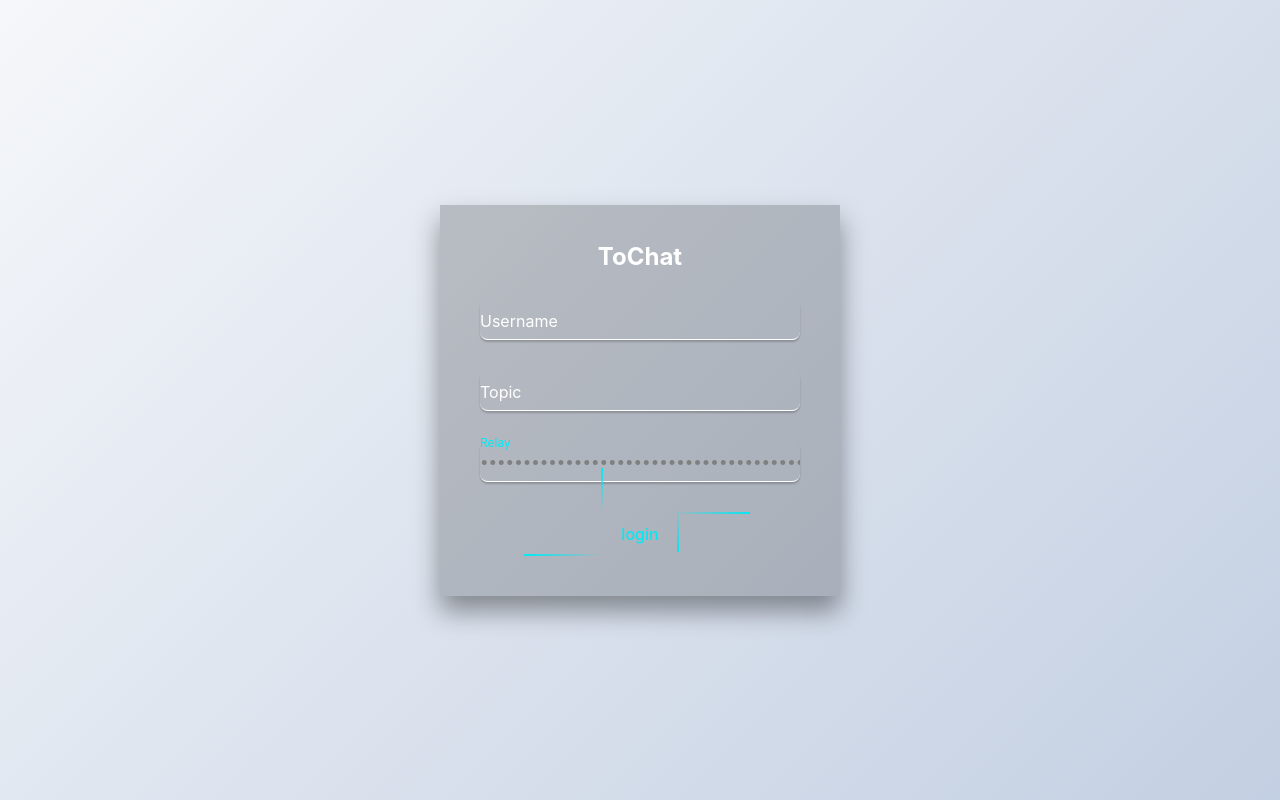
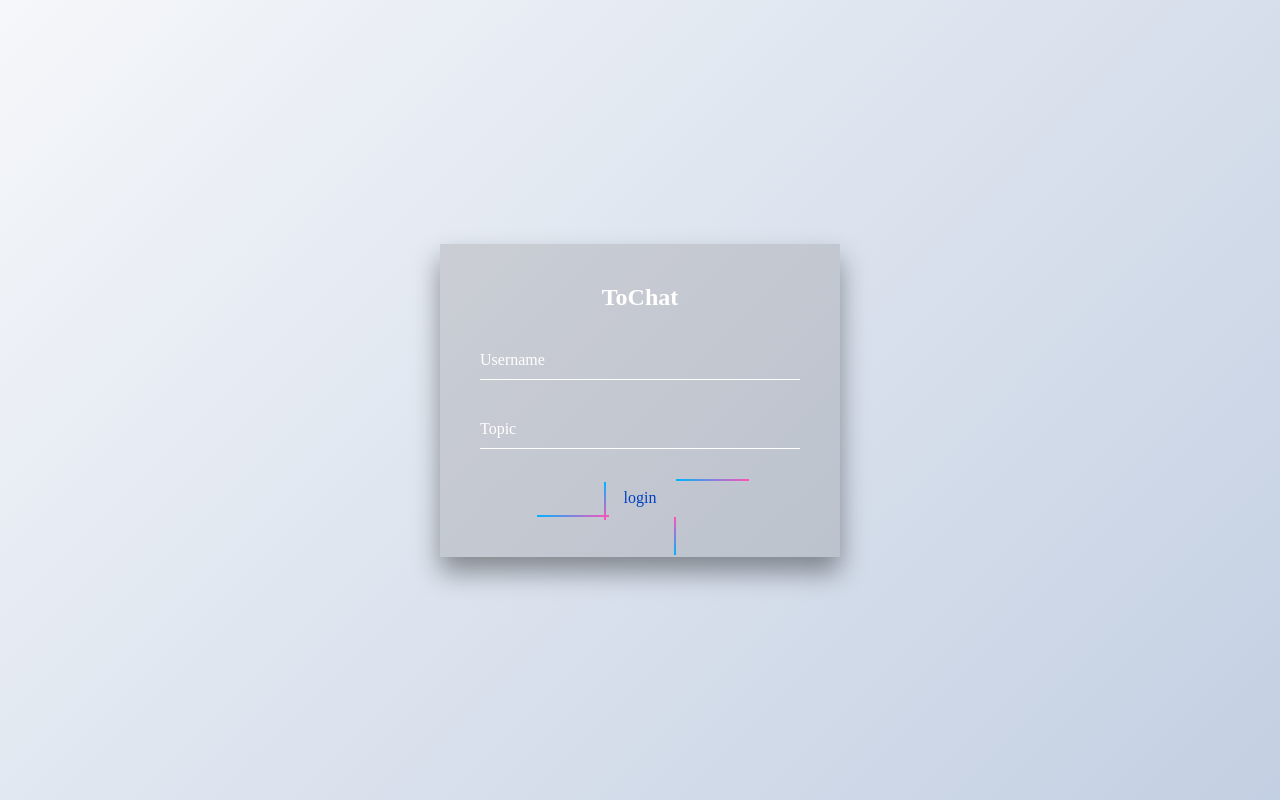
Before and after one commit to whyubel1eve/tochat, a React (Vite) app: page /login in a window 1280 px wide. Built offline with nearby package versions, Linux system fonts and the light colour scheme.

Commit message:
built-in relay

```diff
--- a/src/components/Login/login.css
+++ b/src/components/Login/login.css
@@ -1,21 +1,3 @@
-*{
-	/*初始化 清除页面元素的内外边距*/
-	padding: 0;
-	margin: 0;
-	/*盒子模型*/
-	box-sizing: border-box;
-}
-body {
-	/*弹性布局 让页面元素垂直+水平居中*/
-	display: flex;
-	justify-content: center;
-	align-items: center;
-	/*让页面始终占浏览器可视区域总高度*/
-	height: 100vh;
-	/*背景渐变色*/
-	/* background: linear-gradient(#141e30,#243b55); */
-	background-image: linear-gradient(135deg, #f5f7fa 0%, #c3cfe2 100%);
-}
 .login{
 	/*弹性布局 让子元素称为弹性项目*/
 	display: flex;
@@ -27,7 +9,7 @@ body {
 	align-items: center;
 	width: 400px;
 	padding: 40px;
-	background-color: rgba(0, 0, 0, 0.2);
+	background-color: rgba(97, 90, 90, 0.2);
 	box-shadow: 0 15px 25px rgba(0, 0, 0, 0.4);
 
 }
@@ -81,7 +63,7 @@ body {
 .login .login_box input:focus + label,
 .login  .login_box input:valid + label{
 	top: -20px;
-	color: #03e9f4;
+	color: #0140c0;
 	font-size: 12px;
 }
 
@@ -89,7 +71,7 @@ body {
 	/*overflow: hidden;*/
 	position: relative;
 	padding: 10px 20px;
-	color: #03e9f4;
+	color: #0140c0;
 	/*取消a表现原有的下划线*/
 	text-decoration: none;
 	/*同样加个过渡*/
@@ -110,7 +92,7 @@ body {
 	width: 100%;
 	height: 2px;
 	/*to right 就是往右边 下面的同理*/
-	background: linear-gradient(to right,transparent,#03e9f4);
+	background: linear-gradient(to right,#00b3ff,#ff52ba);
 	/*动画 名称  时长 linear是匀速运动 infinite是无限次运动*/
 	animation: move1 1s linear infinite;
 
@@ -120,7 +102,7 @@ body {
 	top: -100%;
 	width: 2px;
 	height: 100%;
-	background: linear-gradient(transparent,#03e6f4);
+	background: linear-gradient(#ff52ba,#00b3ff);
 	/*这里多了个0.25s其实是延迟时间*/
 	animation: move2 1s linear 0.25s infinite;
 }
@@ -130,7 +112,7 @@ body {
 	bottom: 0;
 	width: 100%;
 	height: 2px;
-	background: linear-gradient(to left,transparent,#03e9f4);
+	background: linear-gradient(to left,#ff52ba,#00b3ff);
 
 	animation: move3 1s linear 0.5s infinite;
 }
@@ -140,7 +122,7 @@ body {
 	bottom: -100%;
 	width: 2px;
 	height: 100%;
-	background: linear-gradient(#03e9f4,transparent);
+	background: linear-gradient(#00b3ff,#ff52ba);
 	animation: move4 1s linear 0.75s infinite;
 }
 /*写一下动画 */
--- a/src/components/Login/login.tsx
+++ b/src/components/Login/login.tsx
@@ -8,27 +8,24 @@ import { NavigateFunction, useNavigate } from "react-router-dom";
 export default function Login() {
   const name_ref: MutableRefObject<any> = useRef(null);
   const topic_ref: MutableRefObject<any> = useRef(null);
-  const relay_ref: MutableRefObject<any> = useRef(null);
 
   const navigate: NavigateFunction = useNavigate();
 
-  const start = async (appWindow: WebviewWindow, username: string, channelTopic: string, relayServer: string) => {
+  const start = async (appWindow: WebviewWindow, username: string, channelTopic: string) => {
     await invoke("start", {
       window: appWindow,
       name: username,
       topic: channelTopic,
-      relay: relayServer,
     });
   };
 
   const connect = () => {
     const username: string = name_ref.current.value;
     const channelTopic: string = topic_ref.current.value;
-    const relayServer: string = relay_ref.current.value;
 
     navigate("/progress");
 
-    start(appWindow, username, channelTopic, relayServer);
+    start(appWindow, username, channelTopic);
     const connected = async () => {
       await listen("connected", (event: any) => {
         navigate("/display", { state: { name: username } });
@@ -50,18 +47,6 @@ export default function Login() {
         <input type="text" name="topic" id="topic" required ref={topic_ref} />
         <label htmlFor="topic">Topic</label>
       </div>
-      <div className="login_box">
-        <input
-          type="password"
-          name="relay"
-          id="relay"
-          defaultValue="/ip4/1.12.76.121/tcp/4001/p2p/12D3KooWDpJ7As7BWAwRMfu1VU2WCqNjvq387JEYKDBj4kx6nXTN"
-          required
-          style={{ color: "grey" }}
-          ref={relay_ref}
-        />
-        <label htmlFor="relay">Relay</label>
-      </div>
       <a href="#" onClick={connect}>
         login
         <span />
--- a/src/style.css
+++ b/src/style.css
@@ -1,102 +1,18 @@
+*{
+	/*初始化 清除页面元素的内外边距*/
+	padding: 0;
+	margin: 0;
+	/*盒子模型*/
+	box-sizing: border-box;
+}
 :root {
-  font-family: Inter, Avenir, Helvetica, Arial, sans-serif;
-  font-size: 16px;
-  line-height: 24px;
-  font-weight: 400;
-
-  color: #0f0f0f;
-  background-color: #f6f6f6;
-
-  font-synthesis: none;
-  text-rendering: optimizeLegibility;
-  -webkit-font-smoothing: antialiased;
-  -moz-osx-font-smoothing: grayscale;
-  -webkit-text-size-adjust: 100%;
+	/*弹性布局 让页面元素垂直+水平居中*/
+	display: flex;
+	justify-content: center;
+	align-items: center;
+	/*让页面始终占浏览器可视区域总高度*/
+	height: 100vh;
+	/*背景渐变色*/
+	/* background: linear-gradient(#141e30,#243b55); */
+	background-image: linear-gradient(135deg, #f5f7fa 0%, #c3cfe2 100%);
 }
-
-.container {
-  margin: 0;
-  padding-top: 10vh;
-  display: flex;
-  flex-direction: column;
-  justify-content: center;
-  text-align: center;
-}
-
-.logo {
-  height: 6em;
-  padding: 1.5em;
-  will-change: filter;
-  transition: 0.75s;
-}
-
-.logo.tauri:hover {
-  filter: drop-shadow(0 0 2em #24c8db);
-}
-
-.row {
-  display: flex;
-  justify-content: center;
-}
-
-a {
-  font-weight: 500;
-  color: #646cff;
-  text-decoration: inherit;
-}
-
-a:hover {
-  color: #535bf2;
-}
-
-h1 {
-  text-align: center;
-}
-
-input,
-button {
-  border-radius: 8px;
-  border: 1px solid transparent;
-  padding: 0.6em 1.2em;
-  font-size: 1em;
-  font-weight: 500;
-  font-family: inherit;
-  color: #0f0f0f;
-  background-color: #ffffff;
-  transition: border-color 0.25s;
-  box-shadow: 0 2px 2px rgba(0, 0, 0, 0.2);
-}
-
-button {
-  cursor: pointer;
-}
-
-button:hover {
-  border-color: #396cd8;
-}
-
-input,
-button {
-  outline: none;
-}
-
-#greet-input {
-  margin-right: 5px;
-}
-
-@media (prefers-color-scheme: dark) {
-  :root {
-    color: #f6f6f6;
-    background-color: #2f2f2f;
-  }
-
-  a:hover {
-    color: #24c8db;
-  }
-
-  input,
-  button {
-    color: #ffffff;
-    background-color: #0f0f0f98;
-  }
-}
```
Also changed, not shown: 1 other file (tests, documents, lock files or other folders).
